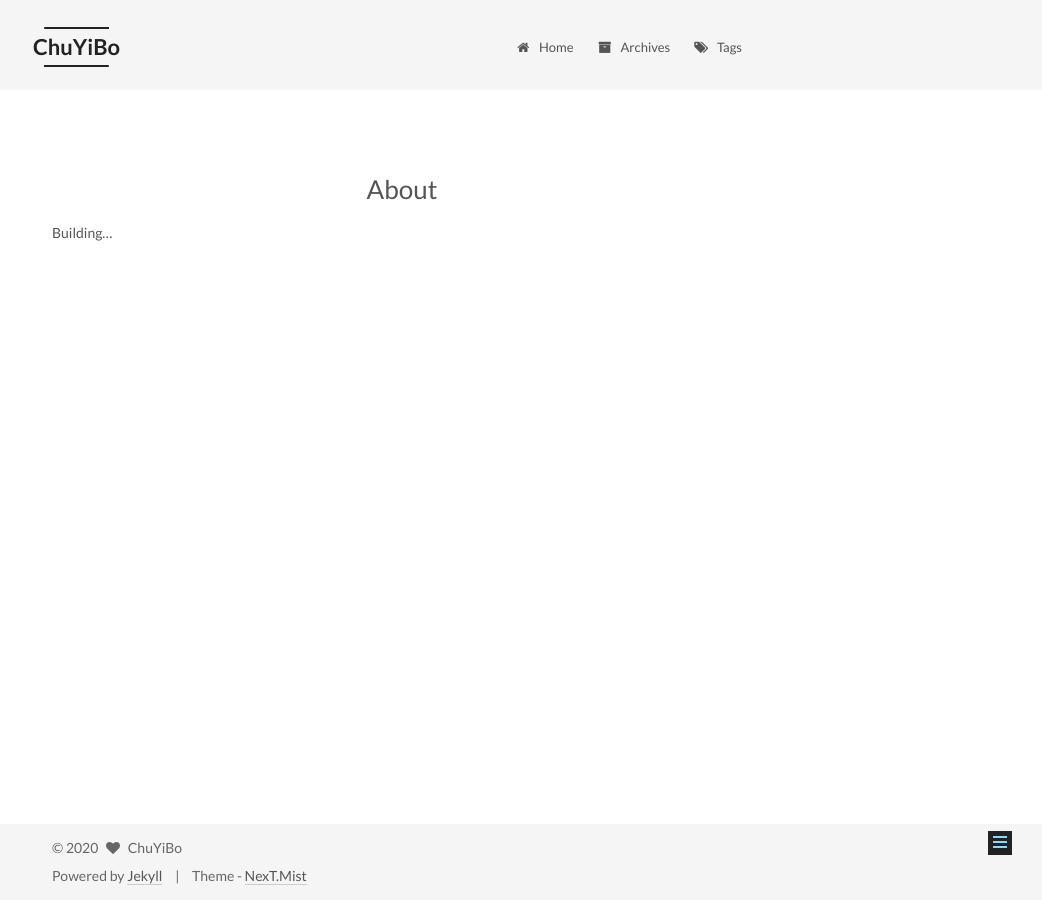
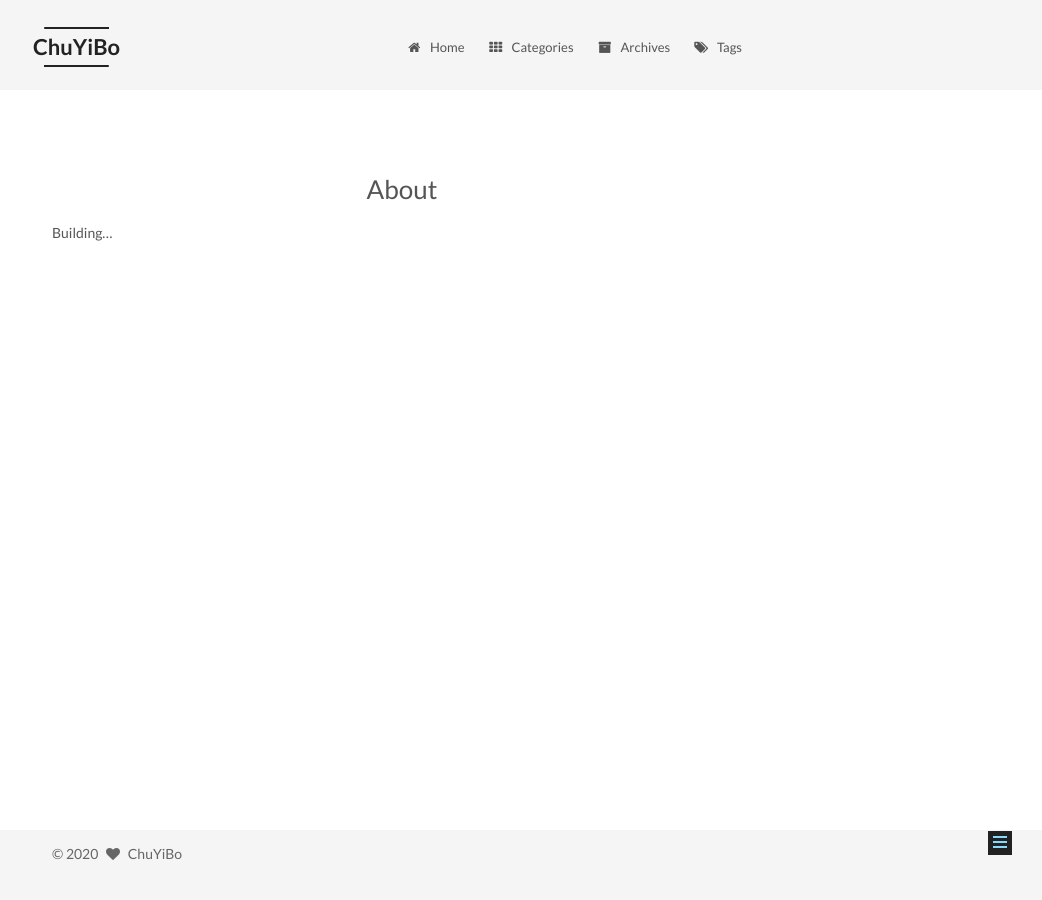
Before and after one commit to chuyibo/chuyibo.github.io, a Jekyll site: the page built from about/index.md, in a window 1280 px wide. Shown: the whole page, without its empty margins (238-1280 px from the left). Built offline with Jekyll 4.4.1, drawn with Linux system fonts in a browser that asks for light colours; some of the changed lines change nothing that is shown.

Commit message:
2020/12/28

```diff
--- a/_config.yml
+++ b/_config.yml
@@ -93,7 +93,7 @@ rss: false
 authoricon: heart
 
 # Footer `powered-by` and `theme-info` copyright
-copyright: true
+copyright: false
 
 # ---------------------------------------------------------------
 # SEO Settings
@@ -118,7 +118,7 @@ index_with_subtitle: false
 # When running the site in a subdirectory (e.g. domain.tld/blog), remove the leading slash (/archives -> archives)
 menu:
   home: /
-  #categories: /categories/
+  categories: /categories/
   #about: /about/
   archives: /archives/
   tags: /tags/
```
